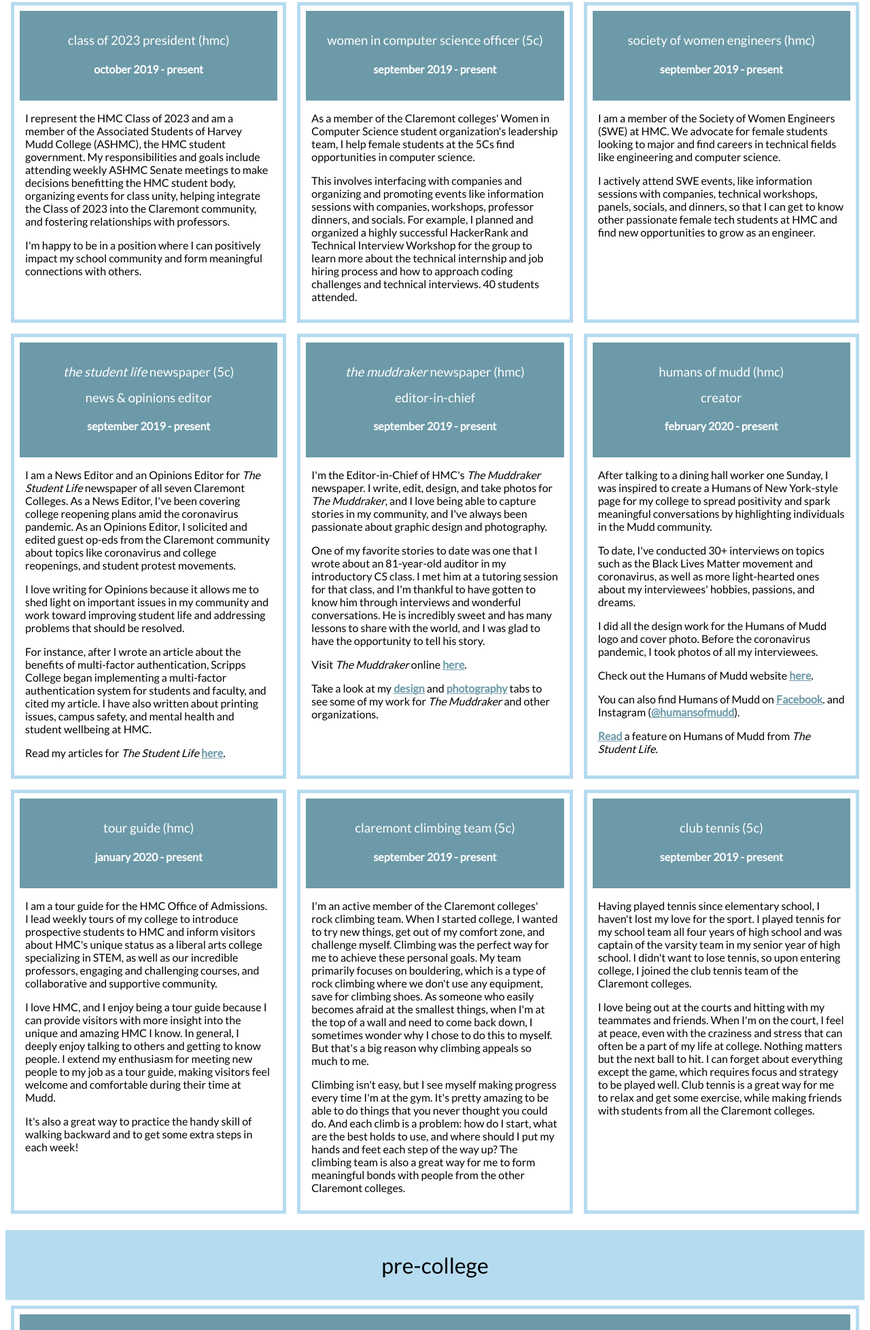
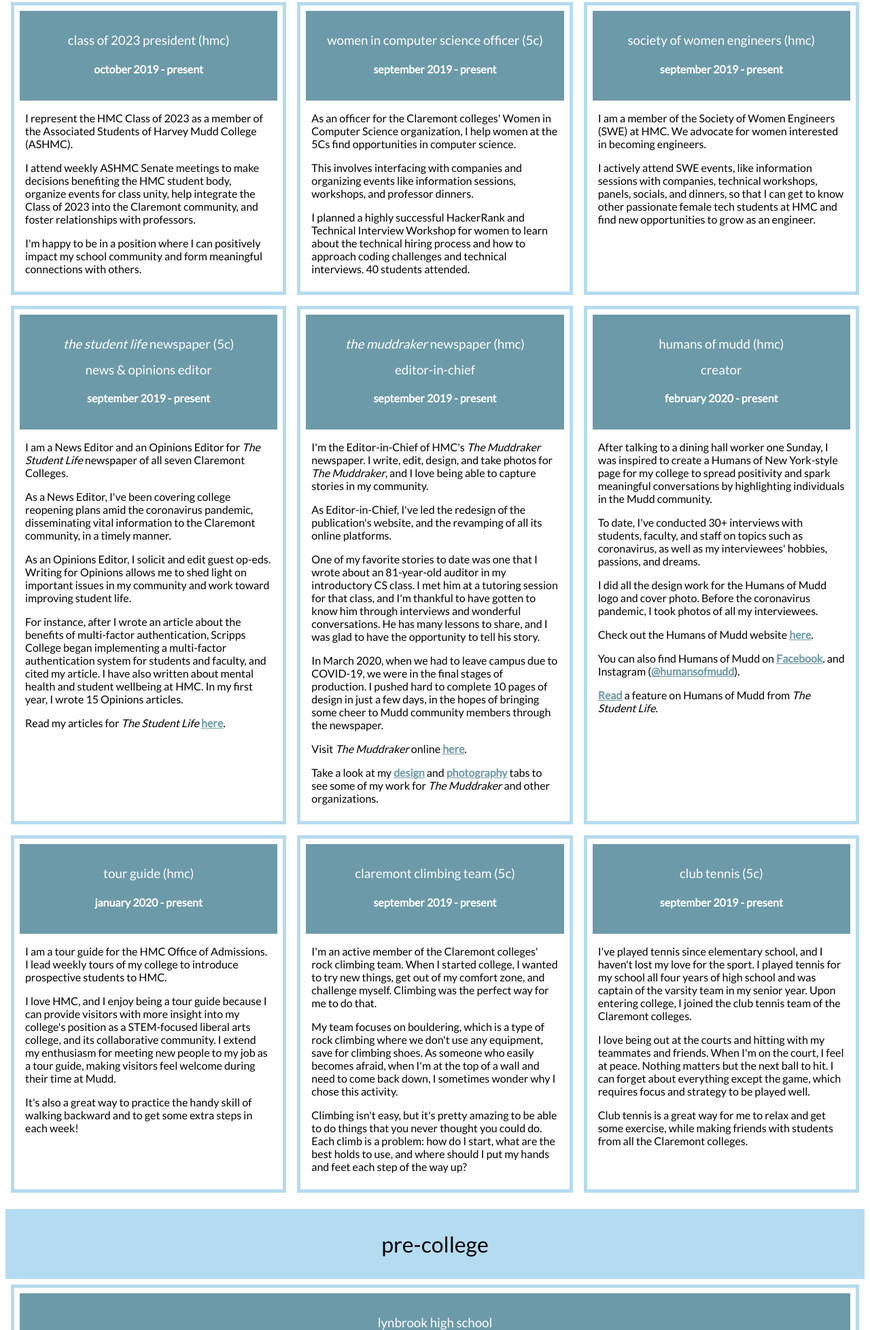
Before and after one commit to mlum123/portfoliodec2019, a website: page dist/involvement.html in a window 1280 px wide. Shown: the part 205-2162 px from the top of the page at 68% size. Drawn offline with Linux system fonts and the light colour scheme; a web font is replaced by a local one.

Commit message:
edited involvement page content

```diff
--- a/dist/involvement.html
+++ b/dist/involvement.html
@@ -82,13 +82,14 @@
               </div>
               <div class="involvement-description">
                 <p>
-                  I represent the HMC Class of 2023 and am a member of the
-                  Associated Students of Harvey Mudd College (ASHMC), the HMC
-                  student government. My responsibilities and goals include
-                  attending weekly ASHMC Senate meetings to make decisions
-                  benefitting the HMC student body, organizing events for class
-                  unity, helping integrate the Class of 2023 into the Claremont
-                  community, and fostering relationships with professors.
+                  I represent the HMC Class of 2023 as a member of the
+                  Associated Students of Harvey Mudd College (ASHMC).
+                </p>
+                <p>
+                  I attend weekly ASHMC Senate meetings to make decisions
+                  benefiting the HMC student body, organize events for class
+                  unity, help integrate the Class of 2023 into the Claremont
+                  community, and foster relationships with professors.
                 </p>
                 <p>
                   I'm happy to be in a position where I can positively impact my
@@ -103,17 +104,17 @@
               </div>
               <div class="involvement-description">
                 <p>
-                  As a member of the Claremont colleges' Women in Computer
-                  Science student organization's leadership team, I help female
-                  students at the 5Cs find opportunities in computer science.
+                  As an officer for the Claremont colleges' Women in Computer
+                  Science organization, I help women at the 5Cs find opportunities
+                  in computer science.
                 </p>
                 <p>
-                  This involves interfacing with companies and organizing and
-                  promoting events like information sessions with companies,
-                  workshops, professor dinners, and socials. For example, I
-                  planned and organized a highly successful HackerRank and
-                  Technical Interview Workshop for the group to learn more about
-                  the technical internship and job hiring process and how to
+                  This involves interfacing with companies and organizing events
+                  like information sessions, workshops, and professor dinners.
+                </p>
+                <p>I planned a highly successful HackerRank and
+                  Technical Interview Workshop for women to learn about
+                  the technical hiring process and how to
                   approach coding challenges and technical interviews. 40
                   students attended.
                 </p>
@@ -153,9 +154,7 @@
               <div class="involvement-description">
                 <p>
                   I am a member of the Society of Women Engineers (SWE) at HMC.
-                  We advocate for female students looking to major and find
-                  careers in technical fields like engineering and computer
-                  science.
+                  We advocate for women interested in becoming engineers.
                 </p>
                 <p>
                   I actively attend SWE events, like information sessions with
@@ -175,24 +174,23 @@
               <div class="involvement-description">
                 <p>
                   I am a News Editor and an Opinions Editor for <i>The Student Life</i> newspaper
-                  of all seven Claremont Colleges. As a News Editor, I've been covering college
-                  reopening plans amid the coronavirus pandemic. As an Opinions Editor, I solicited and edited
-                  guest op-eds from the Claremont community about topics like coronavirus and college
-                  reopenings, and student protest movements.
+                  of all seven Claremont Colleges.
                 </p>
-
-                <p>I love writing for Opinions
-                  because it allows me to shed light on important issues in my
-                  community and work toward improving student life and
-                  addressing problems that should be resolved.
+                <p>As a News Editor, I've been covering college
+                  reopening plans amid the coronavirus pandemic, disseminating vital information to
+                  the Claremont community, in a timely manner.
+                </p>
+                <p>
+                  As an Opinions Editor, I solicit and edit
+                  guest op-eds. Writing for Opinions allows me to shed light on important issues in my
+                  community and work toward improving student life.
                 </p>
                 <p>
                   For instance, after I wrote an article about the benefits of
                   multi-factor authentication, Scripps College began
                   implementing a multi-factor authentication system for students
                   and faculty, and cited my article. I have also written about
-                  printing issues, campus safety, and mental health and student
-                  wellbeing at HMC.
+                  mental health and student wellbeing at HMC. In my first year, I wrote 15 Opinions articles.
                 </p>
                 <p>
                   Read my articles for <i>The Student Life</i>
@@ -215,21 +213,26 @@
                   I'm the Editor-in-Chief of HMC's
                   <i>The Muddraker</i> newspaper. I write, edit, design, and take photos
                   for <i>The Muddraker</i>, and I love being able to capture
-                  stories in my community, and I've always been passionate about
-                  graphic design and photography.
+                  stories in my community.
+                </p>
+                <p>
+                  As Editor-in-Chief, I've led the redesign of the publication's website, and the revamping of all its online platforms.
                 </p>
                 <p>
                   One of my favorite stories to date was one that I wrote about
                   an 81-year-old auditor in my introductory CS class. I met him
                   at a tutoring session for that class, and I'm thankful to have
                   gotten to know him through interviews and wonderful
-                  conversations. He is incredibly sweet and has many lessons to
-                  share with the world, and I was glad to have the opportunity
+                  conversations. He has many lessons to
+                  share, and I was glad to have the opportunity
                   to tell his story.
                 </p>
                 <p>
+                  In March 2020, when we had to leave campus due to COVID-19, we were in the final stages of production. I pushed hard to complete 10 pages of design in just a few days, in the hopes of bringing some cheer to Mudd community members through the newspaper.
+                </p>
+                <p>
                   Visit <i>The Muddraker</i> online
-                  <a href="http://www.themuddraker.com/" target="_blank"
+                  <a href="http://www.themuddraker.org/" target="_blank"
                     ><span class="highlight-text">here</span></a
                   >.
                 </p>
@@ -260,8 +263,7 @@
                   positivity and spark meaningful conversations by highlighting individuals
                   in the Mudd community.
                 </p>
-                To date, I've conducted 30+ interviews on topics such as the Black Lives Matter
-                movement and coronavirus, as well as more light-hearted ones about my interviewees'
+                To date, I've conducted 30+ interviews with students, faculty, and staff on topics such as coronavirus, as well as my interviewees'
                 hobbies, passions, and dreams.
                 </p>
                 <p>
@@ -305,18 +307,14 @@
                 <p>
                   I am a tour guide for the HMC Office of Admissions. I lead
                   weekly tours of my college to introduce prospective students
-                  to HMC and inform visitors about HMC's unique status as a
-                  liberal arts college specializing in STEM, as well as our
-                  incredible professors, engaging and challenging courses, and
-                  collaborative and supportive community.
+                  to HMC.
                 </p>
                 <p>
                   I love HMC, and I enjoy being a tour guide because I can
-                  provide visitors with more insight into the unique and amazing
-                  HMC I know. In general, I deeply enjoy talking to others and
-                  getting to know people. I extend my enthusiasm for meeting new
+                  provide visitors with more insight into my college's position as a STEM-focused liberal arts college, and its collaborative community.
+                  I extend my enthusiasm for meeting new
                   people to my job as a tour guide, making visitors feel welcome
-                  and comfortable during their time at Mudd.
+                  during their time at Mudd.
                 </p>
                 <p>
                   It's also a great way to practice the handy skill of walking
@@ -334,23 +332,19 @@
                   I'm an active member of the Claremont colleges' rock climbing
                   team. When I started college, I wanted to try new things, get
                   out of my comfort zone, and challenge myself. Climbing was the
-                  perfect way for me to achieve these personal goals. My team
-                  primarily focuses on bouldering, which is a type of rock
+                  perfect way for me to do that.
+                </p>
+                <p>My team
+                  focuses on bouldering, which is a type of rock
                   climbing where we don't use any equipment, save for climbing
-                  shoes. As someone who easily becomes afraid at the smallest
-                  things, when I'm at the top of a wall and need to come back
-                  down, I sometimes wonder why I chose to do this to myself. But
-                  that's a big reason why climbing appeals so much to me.
+                  shoes. As someone who easily becomes afraid, when I'm at the top of a wall and need to come back
+                  down, I sometimes wonder why I chose this activity.
                 </p>
                 <p>
-                  Climbing isn't easy, but I see myself making progress every
-                  time I'm at the gym. It's pretty amazing to be able to do
-                  things that you never thought you could do. And each climb is
+                  Climbing isn't easy, but it's pretty amazing to be able to do
+                  things that you never thought you could do. Each climb is
                   a problem: how do I start, what are the best holds to use, and
                   where should I put my hands and feet each step of the way up?
-                  The climbing team is also a great way for me to form
-                  meaningful bonds with people from the other Claremont
-                  colleges.
                 </p>
               </div>
             </div>
@@ -361,20 +355,19 @@
               </div>
               <div class="involvement-description">
                 <p>
-                  Having played tennis since elementary school, I haven't lost
-                  my love for the sport. I played tennis for my school team all
-                  four years of high school and was captain of the varsity team
-                  in my senior year of high school. I didn't want to lose
-                  tennis, so upon entering college, I joined the club tennis
+                  I've played tennis since elementary school, and I haven't lost
+                  my love for the sport. I played tennis for my school all four years
+                  of high school and was captain of the varsity team
+                  in my senior year. Upon entering college, I joined the club tennis
                   team of the Claremont colleges.
                 </p>
                 <p>
                   I love being out at the courts and hitting with my teammates
-                  and friends. When I'm on the court, I feel at peace, even with
-                  the craziness and stress that can often be a part of my life
-                  at college. Nothing matters but the next ball to hit. I can
+                  and friends. When I'm on the court, I feel at peace. Nothing matters but the next ball to hit. I can
                   forget about everything except the game, which requires focus
-                  and strategy to be played well. Club tennis is a great way for
+                  and strategy to be played well.
+                </p>
+                <p>Club tennis is a great way for
                   me to relax and get some exercise, while making friends with
                   students from all the Claremont colleges.
                 </p>
```
